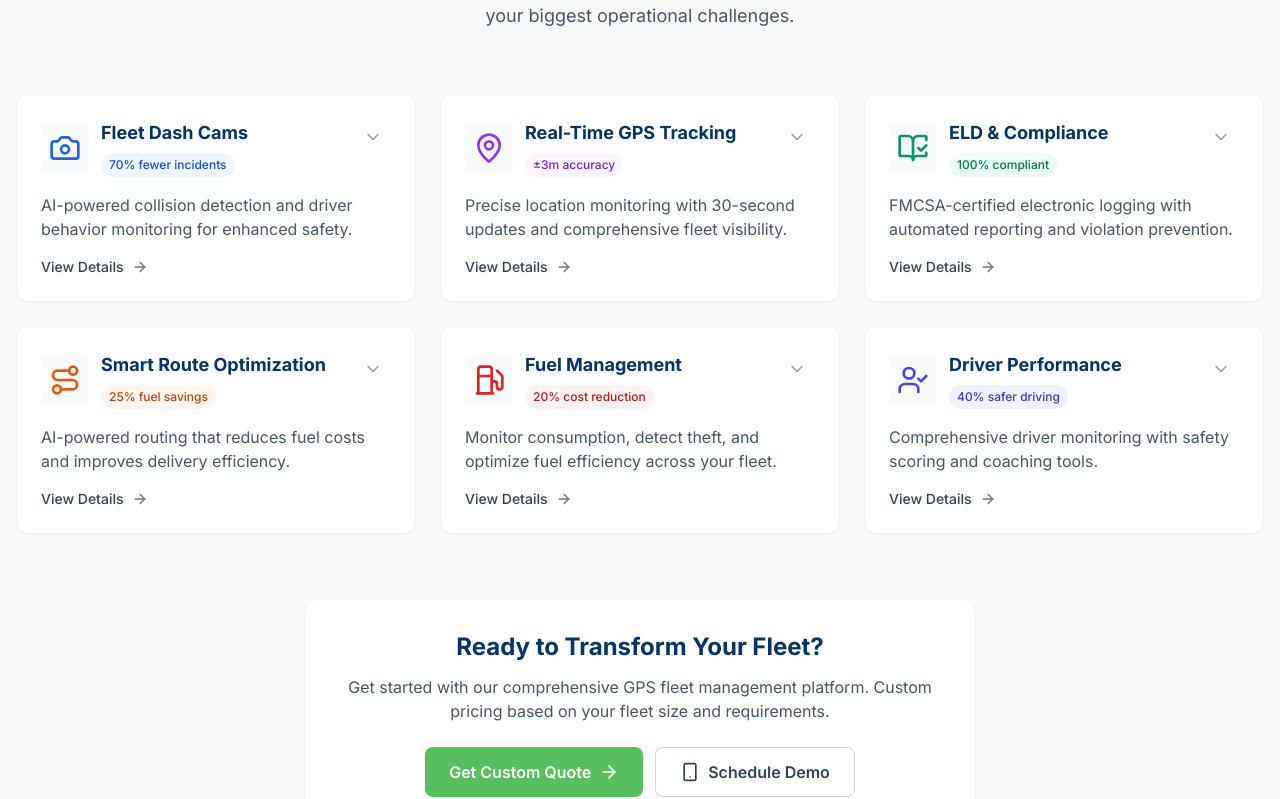
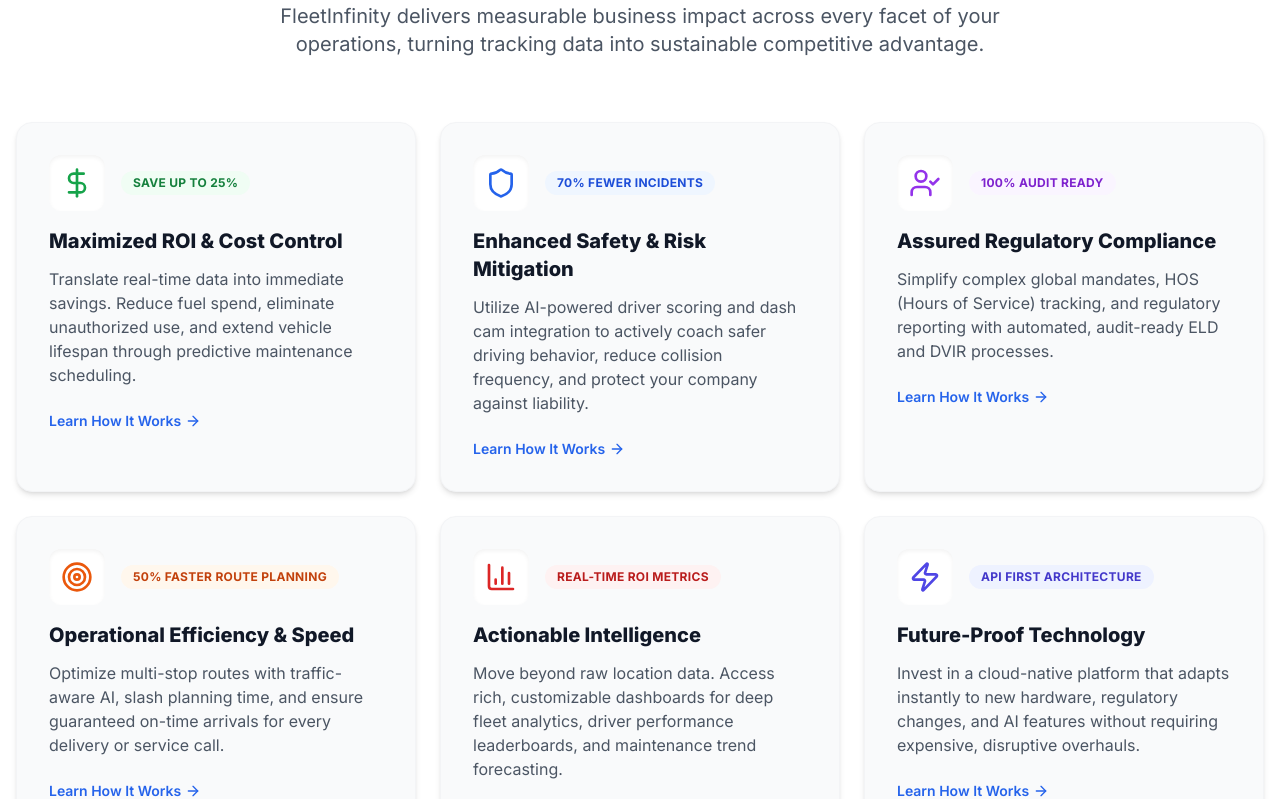
Before and after one commit to Bahareh-Esteki/fleetinfinity, a Next.js app: page / in a window 1280 px wide. Shown: the part 7145-7944 px from the top of the page. Built offline with nearby package versions, Linux system fonts and the light colour scheme.

Commit message:
homepage building

```diff
--- a/app/components/HighlightsSection.js
+++ b/app/components/HighlightsSection.js
@@ -1,168 +1,81 @@
-"use client";
-
-import React, { useState } from "react";
-import { motion, AnimatePresence } from "framer-motion";
+import React from "react";
+import { motion } from "framer-motion";
 import {
   ArrowRight,
-  Camera,
-  MapPin,
-  BookOpenCheck,
-  Route,
-  Fuel,
+  Target,
+  BarChart3,
+  Shield,
+  Zap,
+  DollarSign,
   UserCheck,
-  ChevronDown,
-  ChevronUp,
-  Shield,
-  BarChart3,
-  Clock,
-  Smartphone,
-  Zap,
 } from "lucide-react";
 
-const GPSFleetSolutions = () => {
-  const [expandedCard, setExpandedCard] = useState(null);
-
-  const solutions = [
+const BusinessOutcomesFocus = () => {
+  const outcomes = [
     {
-      id: "dashcams",
-      icon: <Camera className="w-8 h-8 text-blue-600" />,
-      title: "Fleet Dash Cams",
+      id: "roi",
+      icon: <DollarSign className="w-8 h-8 text-green-600" />,
+      title: "Maximized ROI & Cost Control",
       description:
-        "AI-powered collision detection and driver behavior monitoring for enhanced safety.",
-      metric: "70% fewer incidents",
-      metricColor: "bg-blue-50 text-blue-700",
-      features: [
-        "HD video recording with night vision",
-        "AI-powered incident detection",
-        "Real-time driver coaching alerts",
-        "Cloud storage and evidence management",
-        "Integration with fleet management system",
-      ],
-      technicalSpecs: {
-        "Video Quality": "1080p HD front/rear cameras",
-        Storage: "Local + cloud backup",
-        "AI Features": "Collision, distraction, fatigue detection",
-        Integration: "Seamless fleet platform sync",
-      },
+        "Translate real-time data into immediate savings. Reduce fuel spend, eliminate unauthorized use, and extend vehicle lifespan through predictive maintenance scheduling.",
+      metric: "Save up to 25%",
+      metricColor: "bg-green-50 text-green-700",
+      link: "/price-calculator",
     },
     {
-      id: "tracking",
-      icon: <MapPin className="w-8 h-8 text-purple-600" />,
-      title: "Real-Time GPS Tracking",
+      id: "safety",
+      icon: <Shield className="w-8 h-8 text-blue-600" />,
+      title: "Enhanced Safety & Risk Mitigation",
       description:
-        "Precise location monitoring with 30-second updates and comprehensive fleet visibility.",
-      metric: "±3m accuracy",
-      metricColor: "bg-purple-50 text-purple-700",
-      features: [
-        "Real-time location with 30s updates",
-        "Multi-constellation GNSS support",
-        "Historical route playback",
-        "Geofencing with custom alerts",
-        "Live traffic integration",
-      ],
-      technicalSpecs: {
-        Accuracy: "±3 meters under open sky",
-        "Update Rate": "10-30 seconds (configurable)",
-        Satellites: "GPS, GLONASS, Galileo, BeiDou",
-        Coverage: "Global with detailed local maps",
-      },
+        "Utilize AI-powered driver scoring and dash cam integration to actively coach safer driving behavior, reduce collision frequency, and protect your company against liability.",
+      metric: "70% Fewer Incidents",
+      metricColor: "bg-blue-50 text-blue-700",
+      link: "/fleet-solutions#safety",
     },
     {
       id: "compliance",
-      icon: <BookOpenCheck className="w-8 h-8 text-emerald-600" />,
-      title: "ELD & Compliance",
+      icon: <UserCheck className="w-8 h-8 text-purple-600" />,
+      title: "Assured Regulatory Compliance",
       description:
-        "FMCSA-certified electronic logging with automated reporting and violation prevention.",
-      metric: "100% compliant",
-      metricColor: "bg-emerald-50 text-emerald-700",
-      features: [
-        "FMCSA-certified ELD solution",
-        "Automated HOS tracking",
-        "Driver vehicle inspection reports",
-        "Compliance violation alerts",
-        "Audit-ready reporting",
-      ],
-      technicalSpecs: {
-        Certification: "FMCSA registered and certified",
-        "HOS Rules": "All US and Canada regulations",
-        Reports: "Automated DVIR, logs, violations",
-        Integration: "DOT inspection ready",
-      },
+        "Simplify complex global mandates, HOS (Hours of Service) tracking, and regulatory reporting with automated, audit-ready ELD and DVIR processes.",
+      metric: "100% Audit Ready",
+      metricColor: "bg-purple-50 text-purple-700",
+      link: "/fleet-solutions#compliance",
     },
     {
-      id: "routing",
-      icon: <Route className="w-8 h-8 text-orange-600" />,
-      title: "Smart Route Optimization",
+      id: "efficiency",
+      icon: <Target className="w-8 h-8 text-orange-600" />,
+      title: "Operational Efficiency & Speed",
       description:
-        "AI-powered routing that reduces fuel costs and improves delivery efficiency.",
-      metric: "25% fuel savings",
+        "Optimize multi-stop routes with traffic-aware AI, slash planning time, and ensure guaranteed on-time arrivals for every delivery or service call.",
+      metric: "50% Faster Route Planning",
       metricColor: "bg-orange-50 text-orange-700",
-      features: [
-        "Multi-stop route optimization",
-        "Real-time traffic integration",
-        "Dynamic re-routing capabilities",
-        "Delivery time window management",
-        "Driver workload balancing",
-      ],
-      technicalSpecs: {
-        Algorithm: "Advanced AI optimization",
-        Stops: "Up to 200 stops per route",
-        "Traffic Data": "Real-time traffic integration",
-        Calculation: "Sub-second route planning",
-      },
+      link: "/fleet-solutions#routing",
     },
     {
-      id: "fuel",
-      icon: <Fuel className="w-8 h-8 text-red-600" />,
-      title: "Fuel Management",
+      id: "data",
+      icon: <BarChart3 className="w-8 h-8 text-red-600" />,
+      title: "Actionable Intelligence",
       description:
-        "Monitor consumption, detect theft, and optimize fuel efficiency across your fleet.",
-      metric: "20% cost reduction",
+        "Move beyond raw location data. Access rich, customizable dashboards for deep fleet analytics, driver performance leaderboards, and maintenance trend forecasting.",
+      metric: "Real-Time ROI Metrics",
       metricColor: "bg-red-50 text-red-700",
-      features: [
-        "Real-time fuel level monitoring",
-        "Theft and unusual consumption alerts",
-        "Fuel efficiency reporting",
-        "Driver behavior impact analysis",
-        "Cost tracking and budgeting",
-      ],
-      technicalSpecs: {
-        Sensors: "Compatible fuel level sensors",
-        Accuracy: "±2% fuel level measurement",
-        Alerts: "Real-time theft detection",
-        Reports: "Consumption trends and analysis",
-      },
+      link: "/platform-overview",
     },
     {
-      id: "driver",
-      icon: <UserCheck className="w-8 h-8 text-indigo-600" />,
-      title: "Driver Performance",
+      id: "future",
+      icon: <Zap className="w-8 h-8 text-indigo-600" />,
+      title: "Future-Proof Technology",
       description:
-        "Comprehensive driver monitoring with safety scoring and coaching tools.",
-      metric: "40% safer driving",
+        "Invest in a cloud-native platform that adapts instantly to new hardware, regulatory changes, and AI features without requiring expensive, disruptive overhauls.",
+      metric: "API First Architecture",
       metricColor: "bg-indigo-50 text-indigo-700",
-      features: [
-        "Driver safety scoring system",
-        "Harsh driving event detection",
-        "Coaching and training integration",
-        "Driver identification via RFID",
-        "Performance leaderboards",
-      ],
-      technicalSpecs: {
-        Scoring: "Comprehensive safety algorithms",
-        Events: "Speed, acceleration, braking, cornering",
-        "ID Methods": "RFID, iButton, mobile app",
-        Coaching: "Real-time and post-trip feedback",
-      },
+      link: "/platform-overview",
     },
   ];
 
-  const toggleCard = (cardId) => {
-    setExpandedCard(expandedCard === cardId ? null : cardId);
-  };
-
   return (
-    <section className="py-16 md:py-24 bg-slate-50">
+    <section className="py-16 md:py-24 bg-white">
       <div className="container mx-auto px-4">
         {/* Header */}
         <motion.div
@@ -171,163 +84,88 @@
           animate={{ opacity: 1, y: 0 }}
           transition={{ duration: 0.6 }}
         >
-          <h2 className="text-3xl md:text-4xl font-extrabold text-brand-dark-blue mb-4">
-            GPS Fleet Management Solutions
+          <p className="text-sm font-semibold text-gray-500 uppercase tracking-wider">
+            Transform Your P&L
+          </p>
+          <h2 className="text-3xl md:text-5xl font-extrabold text-gray-900 mb-4">
+            Strategic Outcomes for Fleet Owners
           </h2>
-          <p className="text-base md:text-lg text-gray-600 max-w-3xl mx-auto">
-            Comprehensive fleet operations powered by real-time data and AI
-            intelligence to solve your biggest operational challenges.
+          <p className="text-base md:text-xl text-gray-600 max-w-3xl mx-auto">
+            FleetInfinity delivers measurable business impact across every facet
+            of your operations, turning tracking data into sustainable
+            competitive advantage.
           </p>
         </motion.div>
 
-        {/* Solutions Grid */}
-        <div className="grid grid-cols-1 md:grid-cols-2 lg:grid-cols-3 gap-4 md:gap-6 max-w-7xl mx-auto">
-          {solutions.map((solution, index) => (
+        {/* Outcomes Grid */}
+        <div className="grid grid-cols-1 md:grid-cols-2 lg:grid-cols-3 gap-6 max-w-7xl mx-auto">
+          {outcomes.map((outcome, index) => (
             <motion.div
-              key={solution.id}
-              initial={{ opacity: 0, y: 20 }}
-              animate={{ opacity: 1, y: 0 }}
-              transition={{ duration: 0.4, delay: index * 0.1 }}
-              className="bg-white rounded-xl shadow-sm border border-gray-100 hover:shadow-lg transition-all duration-300"
+              key={outcome.id}
+              initial={{ opacity: 0, scale: 0.95 }}
+              animate={{ opacity: 1, scale: 1 }}
+              transition={{ duration: 0.5, delay: index * 0.1 }}
+              className="bg-gray-50 rounded-2xl p-8 shadow-md border border-gray-100 hover:shadow-xl transition-all duration-300 transform hover:-translate-y-1"
             >
-              {/* Card Header - Always Visible */}
-              <div className="p-6">
-                <div className="flex items-start justify-between mb-4">
-                  <div className="flex items-center gap-3">
-                    <div className="p-2 bg-gray-50 rounded-lg">
-                      {solution.icon}
-                    </div>
-                    <div className="flex-1">
-                      <h3 className="text-lg font-bold text-brand-dark-blue mb-1">
-                        {solution.title}
-                      </h3>
-                      <div
-                        className={`inline-flex items-center px-2 py-1 ${solution.metricColor} text-xs font-medium rounded-full`}
-                      >
-                        {solution.metric}
-                      </div>
-                    </div>
-                  </div>
-                  <button
-                    onClick={() => toggleCard(solution.id)}
-                    className="p-2 hover:bg-gray-50 rounded-lg transition-colors ml-2"
-                    aria-label={
-                      expandedCard === solution.id
-                        ? "Collapse details"
-                        : "Expand details"
-                    }
-                  >
-                    {expandedCard === solution.id ? (
-                      <ChevronUp className="w-5 h-5 text-gray-400" />
-                    ) : (
-                      <ChevronDown className="w-5 h-5 text-gray-400" />
-                    )}
-                  </button>
+              <div className="flex items-center gap-4 mb-4">
+                <div className="p-3 bg-white rounded-xl shadow-inner">
+                  {outcome.icon}
                 </div>
-
-                <p className="text-gray-600 text-sm md:text-base mb-4">
-                  {solution.description}
-                </p>
-
-                {/* Expand/Collapse Button */}
-                <button
-                  onClick={() => toggleCard(solution.id)}
-                  className="w-full text-left font-medium text-gray-700 hover:text-gray-900 flex items-center gap-2 group text-sm"
+                <div
+                  className={`inline-flex items-center px-3 py-1 ${outcome.metricColor} text-xs font-bold uppercase rounded-full tracking-wide`}
                 >
-                  {expandedCard === solution.id ? "Show Less" : "View Details"}
-                  <ArrowRight
-                    className={`w-4 h-4 text-gray-500 transition-transform ${
-                      expandedCard === solution.id
-                        ? "rotate-90"
-                        : "group-hover:translate-x-1"
-                    }`}
-                  />
-                </button>
+                  {outcome.metric}
+                </div>
               </div>
 
-              {/* Expandable Details */}
-              <AnimatePresence>
-                {expandedCard === solution.id && (
-                  <motion.div
-                    initial={{ height: 0, opacity: 0 }}
-                    animate={{ height: "auto", opacity: 1 }}
-                    exit={{ height: 0, opacity: 0 }}
-                    transition={{ duration: 0.3, ease: "easeInOut" }}
-                    className="overflow-hidden border-t border-gray-100"
-                  >
-                    <div className="p-6 pt-4 bg-gray-50/50">
-                      {/* Key Features */}
-                      <div className="mb-6">
-                        <h4 className="font-semibold text-gray-800 mb-3 flex items-center gap-2">
-                          <Zap className="w-4 h-4 text-gray-600" />
-                          Key Features
-                        </h4>
-                        <div className="space-y-2">
-                          {solution.features.map((feature, idx) => (
-                            <div key={idx} className="flex items-start gap-2">
-                              <div className="w-1.5 h-1.5 bg-gray-400 rounded-full mt-2 flex-shrink-0" />
-                              <span className="text-gray-700 text-sm">
-                                {feature}
-                              </span>
-                            </div>
-                          ))}
-                        </div>
-                      </div>
+              <h3 className="text-xl font-extrabold text-gray-900 mb-3">
+                {outcome.title}
+              </h3>
 
-                      {/* Technical Specs */}
-                      <div>
-                        <h4 className="font-semibold text-gray-800 mb-3 flex items-center gap-2">
-                          <BarChart3 className="w-4 h-4 text-gray-600" />
-                          Technical Specifications
-                        </h4>
-                        <div className="grid grid-cols-1 gap-2">
-                          {Object.entries(solution.technicalSpecs).map(
-                            ([key, value]) => (
-                              <div
-                                key={key}
-                                className="flex justify-between items-center text-sm"
-                              >
-                                <span className="text-gray-600 font-medium">
-                                  {key}:
-                                </span>
-                                <span className="text-gray-800">{value}</span>
-                              </div>
-                            )
-                          )}
-                        </div>
-                      </div>
-                    </div>
-                  </motion.div>
-                )}
-              </AnimatePresence>
+              <p className="text-gray-600 text-base mb-6">
+                {outcome.description}
+              </p>
+
+              <a
+                href={outcome.link}
+                className="text-sm font-semibold text-blue-600 hover:text-blue-800 flex items-center gap-1 group transition-colors"
+              >
+                Learn How It Works
+                <ArrowRight className="w-4 h-4 transition-transform group-hover:translate-x-1" />
+              </a>
             </motion.div>
           ))}
         </div>
 
         {/* Call to Action */}
         <motion.div
-          className="text-center mt-12 md:mt-16"
+          className="text-center mt-12 md:mt-20"
           initial={{ opacity: 0, y: 20 }}
           animate={{ opacity: 1, y: 0 }}
           transition={{ delay: 0.8, duration: 0.6 }}
         >
-          <div className="bg-white rounded-2xl p-6 md:p-8 shadow-sm border border-gray-100 max-w-2xl mx-auto">
-            <h3 className="text-xl md:text-2xl font-bold text-brand-dark-blue mb-3">
-              Ready to Transform Your Fleet?
+          <div className="bg-blue-600/5 rounded-2xl p-6 md:p-10 shadow-lg border border-blue-600/20 max-w-3xl mx-auto">
+            <h3 className="text-2xl md:text-3xl font-bold text-gray-900 mb-3">
+              Ready to See the ROI?
             </h3>
-            <p className="text-gray-600 mb-6">
-              Get started with our comprehensive GPS fleet management platform.
-              Custom pricing based on your fleet size and requirements.
+            <p className="text-gray-700 mb-6 max-w-2xl mx-auto">
+              Calculate your potential cost savings based on your fleet size and
+              operational requirements.
             </p>
             <div className="flex flex-col sm:flex-row gap-3 justify-center">
-              <button className="bg-brand-green text-white px-6 py-3 rounded-lg font-semibold hover:bg-brand-green-dark transition-colors flex items-center gap-2 justify-center">
-                Get Custom Quote
+              <a
+                href="/price-calculator"
+                className="bg-blue-600 text-white px-8 py-3 rounded-xl font-extrabold hover:bg-blue-700 transition-colors flex items-center gap-2 justify-center shadow-lg shadow-blue-500/30"
+              >
+                Start ROI Calculation
                 <ArrowRight className="w-5 h-5" />
-              </button>
-              <button className="border border-gray-300 text-gray-700 px-6 py-3 rounded-lg font-semibold hover:bg-gray-50 transition-colors flex items-center gap-2 justify-center">
-                <Smartphone className="w-5 h-5" />
-                Schedule Demo
-              </button>
+              </a>
+              <a
+                href="/demo"
+                className="border border-blue-500 text-blue-600 px-8 py-3 rounded-xl font-extrabold hover:bg-blue-50 transition-colors flex items-center gap-2 justify-center"
+              >
+                Schedule Free Demo
+              </a>
             </div>
           </div>
         </motion.div>
@@ -336,4 +174,4 @@
   );
 };
 
-export default GPSFleetSolutions;
+export default BusinessOutcomesFocus;
--- a/app/page.js
+++ b/app/page.js
@@ -36,7 +36,7 @@
 import Image from "next/image";
 import AnimatedHeroBackground from "./components/AnimatedHeroBackground"; // Adjust path if needed
 import FaqSection from "./components/FaqSection";
-import GPSFleetSolutions from "./components/HighlightsSection";
+import BusinessOutcomesFocus from "./components/HighlightsSection";
 import AnimatedStatsPanel from "./components/AnimatedStatsPanel";
 import MorphingPlatformShowcase from "./components/MorphingPlatformShowcase";
 import RealDeviceCompatibilityShowcase from "./components/DeviceCompatibilityShowcase";
@@ -148,7 +148,7 @@
       <IndustryCapabilitiesShowcase />
 
       {/* ---Highlights Section--- */}
-      <GPSFleetSolutions />
+      <BusinessOutcomesFocus />
 
       {/* --- Stats Section --- */}
       <section className="py-20 bg-brand-dark-blue">
```
